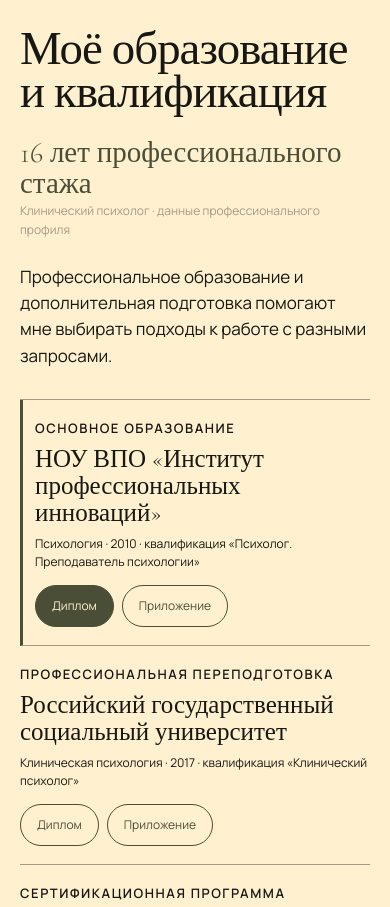
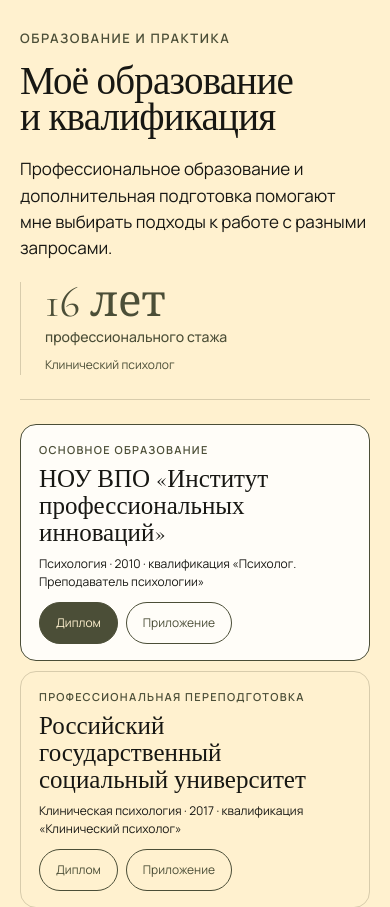
Before and after one commit to ekaterinalipatovawork-create/yulia-berdnikova-website, a plain HTML site: page index.html in a window 390 px wide. Shown: the part 9580-10487 px from the top of the page. Drawn offline with nearby package versions, Linux system fonts and the light colour scheme.

Commit message:
Refine education section heading and mobile document navigation
Co-Authored-By: Claude Opus 5.5 <noreply@anthropic.com>

```diff
--- a/index.html
+++ b/index.html
@@ -79,11 +79,18 @@
 
       <section class="section education" id="education">
         <div class="shell education-interactive">
+          <header class="education-heading reveal">
+            <div>
+              <p class="eyebrow">Образование и практика</p>
+              <h2>Моё образование<br />и квалификация</h2>
+              <p class="education-intro">Профессиональное образование и дополнительная подготовка помогают мне выбирать подходы к работе с разными запросами.</p>
+            </div>
+            <div class="education-credentials">
+              <p class="education-experience"><strong>16 лет</strong> профессионального стажа</p>
+              <p class="education-experience-note">Клинический психолог</p>
+            </div>
+          </header>
           <div class="education-content reveal">
-            <h2>Моё образование<br />и квалификация</h2>
-            <p class="education-experience">16 лет профессионального стажа</p>
-            <p class="education-experience-note">Клинический психолог · данные профессионального профиля</p>
-            <p class="education-intro">Профессиональное образование и дополнительная подготовка помогают мне выбирать подходы к работе с разными запросами.</p>
             <div class="education-options" aria-label="Образование и подтверждающие документы">
               <article class="education-option active" data-qualification="0"><button class="qualification-select" type="button" data-document="0"><span class="eyebrow">Основное образование</span><strong>НОУ ВПО «Институт профессиональных инноваций»</strong><small>Психология · 2010 · квалификация «Психолог. Преподаватель психологии»</small></button><div class="document-switches"><button class="active" type="button" data-document="0" aria-pressed="true">Диплом</button><button type="button" data-document="1" aria-pressed="false">Приложение</button></div></article>
               <article class="education-option" data-qualification="1"><button class="qualification-select" type="button" data-document="2"><span class="eyebrow">Профессиональная переподготовка</span><strong>Российский государственный социальный университет</strong><small>Клиническая психология · 2017 · квалификация «Клинический психолог»</small></button><div class="document-switches"><button type="button" data-document="2" aria-pressed="false">Диплом</button><button type="button" data-document="3" aria-pressed="false">Приложение</button></div></article>
--- a/script.js
+++ b/script.js
@@ -137,7 +137,15 @@ function updateDocument(index, resetModalZoom = true) {
 }
 
 educationSection?.querySelectorAll('[data-document]').forEach((button) => {
-  button.addEventListener('click', () => updateDocument(Number(button.dataset.document)));
+  button.addEventListener('click', () => {
+    updateDocument(Number(button.dataset.document));
+    if (window.matchMedia('(max-width: 850px)').matches) {
+      documentPreview.closest('.document-viewer').scrollIntoView({
+        block: 'start',
+        behavior: window.matchMedia('(prefers-reduced-motion: reduce)').matches ? 'instant' : 'smooth'
+      });
+    }
+  });
 });
 document.querySelector('#viewer-prev')?.addEventListener('click', () => updateDocument(currentDocument - 1));
 document.querySelector('#viewer-next')?.addEventListener('click', () => updateDocument(currentDocument + 1));
--- a/styles.css
+++ b/styles.css
@@ -214,3 +214,64 @@ html.js .scroll-card.visible{opacity:1;transform:none}
   .service-card-wide h3{font-size:clamp(34px,10vw,40px);hyphens:none;overflow-wrap:normal}
   .service-visual{display:none}
 }
+
+/* Education section: site palette, original documents and controls. */
+#education .education-interactive {
+  grid-template-columns: minmax(0, 45fr) minmax(0, 55fr);
+  column-gap: clamp(24px, 4vw, 64px);
+  row-gap: 36px;
+}
+.education-heading {
+  grid-column: 1 / -1;
+  display: grid;
+  grid-template-columns: minmax(0, 3fr) minmax(0, 1fr);
+  align-items: end;
+  gap: 32px;
+  padding-bottom: 30px;
+  border-bottom: 1px solid var(--sand);
+}
+.education-heading .eyebrow { color: var(--olive); margin: 0 0 16px; }
+#education .education-heading h2 { margin: 0; font-size: clamp(44px, 5.4vw, 76px); }
+.education-heading .education-intro { max-width: 57ch; margin: 20px 0 0; }
+.education-credentials { border-left: 1px solid var(--sand); padding-left: 24px; }
+.education-credentials .education-experience { margin: 0; font: 500 14px/1.35 Manrope, Arial, sans-serif; }
+.education-credentials strong { display: block; margin-bottom: 5px; font: 400 55px/.95 "Cormorant Garamond", Georgia, serif; }
+.education-credentials .education-experience-note { margin: 9px 0 0; color: var(--olive); }
+#education .education-options { display: grid; gap: 10px; border: 0; }
+#education .education-option {
+  background: transparent; border: 1px solid var(--sand);
+  border-radius: 16px; padding: 16px 18px; transition: background .2s;
+}
+#education .education-option.active { background: var(--white); border-color: var(--olive); }
+#education .qualification-select .eyebrow { font-size: 11px; color: var(--olive); overflow-wrap: anywhere; }
+#education .qualification-select strong { font-weight: 400; overflow-wrap: anywhere; }
+#education .document-switches { margin-top: 11px; }
+#education .document-viewer {
+  position: relative; top: auto; min-width: 0;
+  background: var(--white); border: 1px solid var(--sand);
+  border-radius: var(--radius); padding: clamp(16px, 2.2vw, 30px);
+  scroll-margin-top: 18px;
+}
+#education .document-viewer-head { min-height: 0; margin-bottom: 20px; }
+#education .document-viewer-head .eyebrow { color: var(--olive); }
+#education .document-viewer-head h3 { font-weight: 400; overflow-wrap: anywhere; }
+#education .document-preview {
+  height: auto; aspect-ratio: 4 / 3; min-width: 0; min-height: 0;
+  padding: clamp(9px, 1.6vw, 20px);
+  border-radius: 15px; background: color-mix(in srgb, var(--sand) 35%, var(--white));
+}
+#education .document-preview img { min-height: 0; min-width: 0; }
+#education .viewer-controls { gap: 8px; margin-top: 14px; }
+#education .viewer-controls span { color: var(--olive); white-space: nowrap; }
+@media (max-width: 850px) {
+  #education .education-interactive { grid-template-columns: minmax(0, 1fr); row-gap: 24px; }
+  .education-heading { grid-template-columns: 1fr; gap: 20px; padding-bottom: 24px; }
+  .education-credentials strong { font-size: 44px; }
+  #education .document-viewer-head { display: flex; gap: 12px; }
+  #education .viewer-expand { margin-top: 0; }
+}
+@media (max-width: 420px) {
+  #education .education-heading h2 { font-size: clamp(35px, 10vw, 44px); }
+  #education .document-viewer-head { flex-wrap: wrap; }
+  #education .viewer-controls button { padding-inline: 8px; }
+}
```
